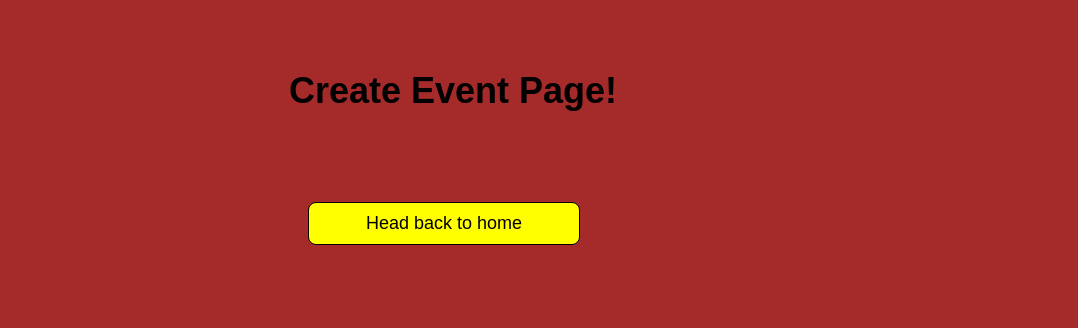
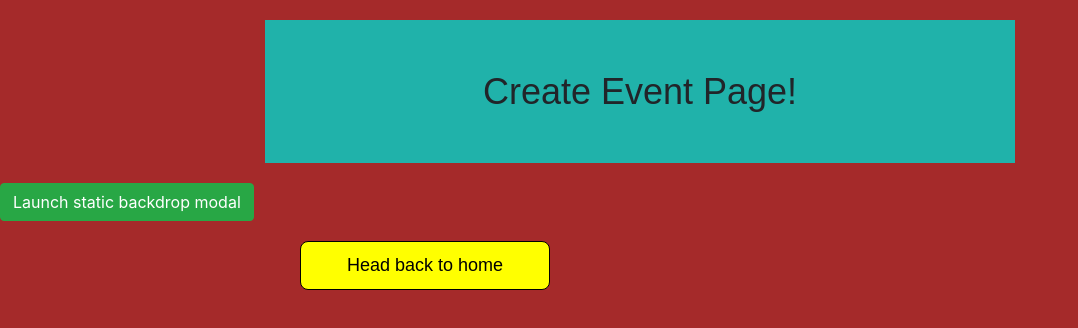
Before and after one commit to clydebaron2000/arrangemeeting, a React (Create React App) app in the folder client/: page /create in a window 1280 px wide. Shown: the top 328 px of the page, without its empty margins (0-1078 px from the left). Built offline with nearby package versions, Linux system fonts and the light colour scheme.

Commit message:
added modal component and modal into createEvent

```diff
--- a/client/package.json
+++ b/client/package.json
@@ -6,7 +6,10 @@
   "proxy": "http://localhost:3001/",
   "dependencies": {
     "axios": "^0.21.0",
+    "bootstrap": "^4.5.3",
     "react": "^16.6.3",
+    "react-bootstrap": "^1.4.0",
+    "react-datepicker": "^3.3.0",
     "react-dom": "^16.6.3",
     "react-router-dom": "^5.2.0",
     "react-scripts": "^2.1.1"
--- a/client/src/components/CreateEvent/CreateEvent.js
+++ b/client/src/components/CreateEvent/CreateEvent.js
@@ -1,9 +1,18 @@
 import React from 'react';
 import { Link } from 'react-router-dom';
+import "./style.css"
+import Example from '../ModalWindow/modalWindow'
+
+
+
+
 
 const CreateEvent = () => (
-	<div>
-	  <h2>Create Event Page!</h2>
+	<div className= "createEventDiv">
+
+	  <h2 className="createH2">Create Event Page!</h2>
+    <Example/>
+
 	  <p><Link to="/">Head back to home</Link></p>
 	</div>
 );
--- a/client/src/components/CreateEvent/style.css
+++ b/client/src/components/CreateEvent/style.css
@@ -0,0 +1,14 @@
+.createEventDiv {
+    margin: auto;
+}
+
+.createH2 {
+    text-align: center;
+    margin-left: auto;
+    margin-right: auto;
+    background-color: lightseagreen;
+}
+
+form {
+    margin: 200px;
+}
--- /dev/null
+++ b/client/src/components/ModalWindow/modalWindow.js
@@ -0,0 +1,50 @@
+import React, {useState} from "react";
+import 'bootstrap/dist/css/bootstrap.min.css';
+import Modal from 'react-bootstrap/Modal';
+import ModalDialog from 'react-bootstrap/ModalDialog';
+import ModalHeader from 'react-bootstrap/ModalHeader';
+import ModalTitle from 'react-bootstrap/ModalTitle';
+import ModalBody from 'react-bootstrap/ModalBody';
+import ModalFooter from 'react-bootstrap/ModalFooter';
+import Button from 'react-bootstrap/Button';
+
+
+function Modal1() {
+  const [show, setShow] = useState(false);
+
+  const handleClose = () => setShow(false);
+  const handleShow = () => setShow(true);
+
+  return (
+    <>
+      <Button variant="success" onClick={handleShow}>
+        Launch static backdrop modal
+      </Button>
+
+      <Modal
+        show={show}
+        onHide={handleClose}
+        backdrop="static"
+        keyboard={false}
+      >
+        <Modal.Header closeButton>
+          <Modal.Title>Modal title</Modal.Title>
+        </Modal.Header>
+        <Modal.Body>
+          I will not close if you click outside me. Don't even try to press
+          escape key.
+        </Modal.Body>
+        <Modal.Footer>
+          <Button variant="secondary" onClick={handleClose}>
+            Close
+          </Button>
+          <Button variant="primary">Create</Button>
+        </Modal.Footer>
+      </Modal>
+    </>
+  );
+}
+
+
+
+export default Modal1;
```
Also changed, not shown: client/src/components/ModalWindow/style.css (added), 1 other file (tests, documents, lock files or other folders).
